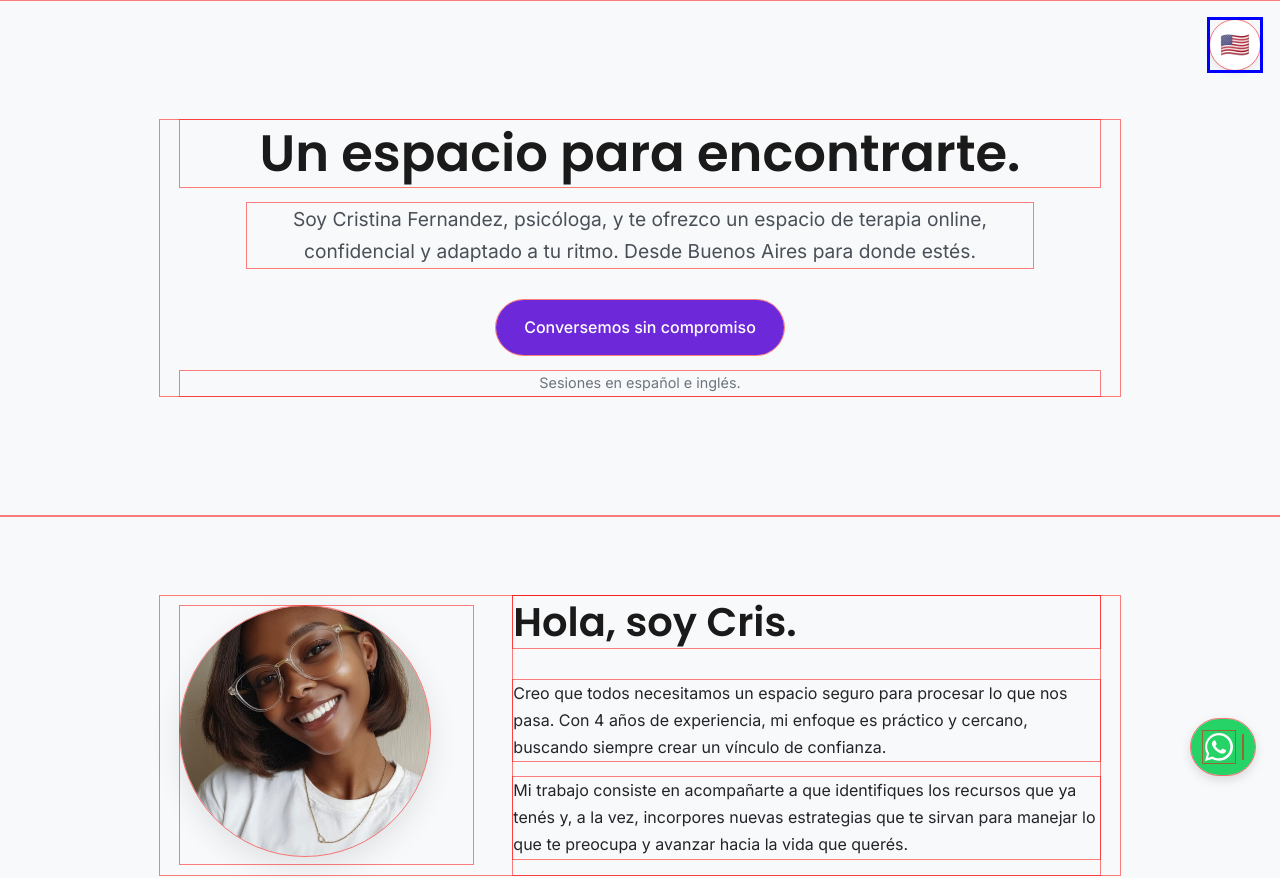
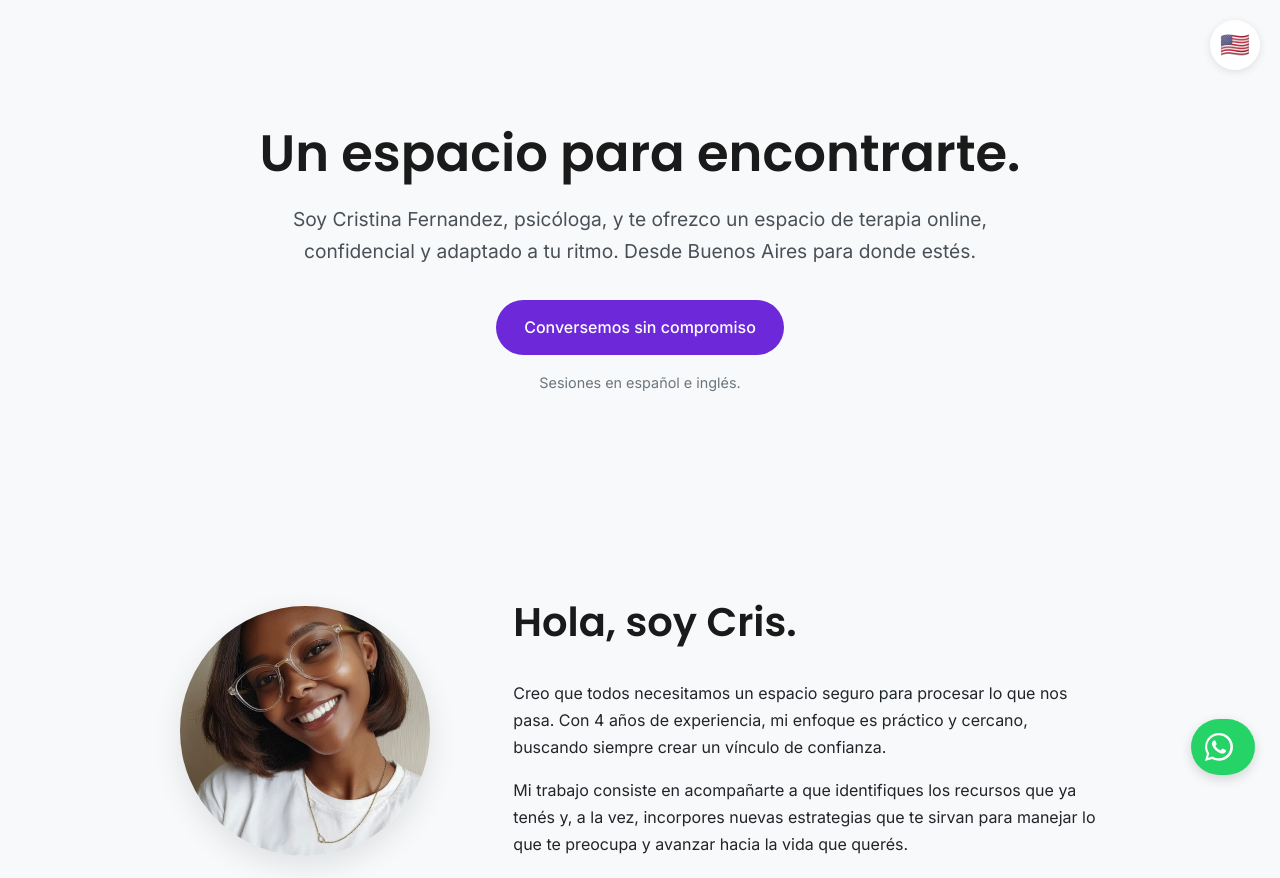
Before and after one commit to Nachoeigu/website_testing, a plain HTML site: page index.html in a window 1280 px wide. Shown: the top 878 px of the page. Drawn offline with nearby package versions, Linux system fonts and the light colour scheme.

Commit message:
Update style.css

```diff
--- a/css/style.css
+++ b/css/style.css
@@ -26,36 +26,19 @@ body {
     line-height: 1.7;
 }
 
-.container {
-    max-width: 960px;
-    margin: 0 auto;
-    padding: 0 20px;
+/* --- NUEVA ARQUITECTURA DE CAPAS (A PRUEBA DE BALAS) --- */
+.page-wrapper {
+    position: relative;
+    z-index: 1; /* Todo el contenido de la página vive en la capa 1 */
 }
 
-h1, h2, h3, h4 {
-    font-family: var(--font-title);
-    color: #1a1a1a;
-    line-height: 1.3;
+.floating-buttons {
+    position: relative;
+    z-index: 1000; /* El contenedor de los botones vive en la capa 1000 */
 }
 
-h1 { font-size: 3.2rem; margin-bottom: 1rem; }
-h2 { font-size: 2.5rem; margin-bottom: 2rem; text-align: center; }
-h3 { font-size: 1.8rem; margin-bottom: 1.5rem; text-align: center; }
-h4 { font-size: 1.2rem; margin-bottom: 0.5rem; }
-
-p {
-    margin-bottom: 1rem;
-    max-width: 65ch;
-}
-
-section {
-    padding: 80px 0;
-}
-
-/* --- BOTONES FLOTANTES (SOLUCIÓN DEFINITIVA DE CAPAS) --- */
 .lang-switcher, .whatsapp-flotante {
-    position: fixed;
-    z-index: 9999; /* Un z-index muy alto para estar por encima de todo */
+    position: fixed; /* Los botones se posicionan respecto a la ventana */
 }
 
 .lang-switcher {
@@ -88,7 +71,6 @@ section {
 .whatsapp-flotante {
     bottom: 25px;
     right: 25px;
-    left: auto;
     background-color: #25D366;
     color: #FFF;
     border-radius: 50px;
@@ -118,7 +100,33 @@ section {
     margin-right: 8px;
 }
 
-/* --- COMPONENTES GENERALES --- */
+/* --- ESTILOS DEL CONTENIDO (DENTRO DE .page-wrapper) --- */
+.container {
+    max-width: 960px;
+    margin: 0 auto;
+    padding: 0 20px;
+}
+
+h1, h2, h3, h4 {
+    font-family: var(--font-title);
+    color: #1a1a1a;
+    line-height: 1.3;
+}
+
+h1 { font-size: 3.2rem; margin-bottom: 1rem; }
+h2 { font-size: 2.5rem; margin-bottom: 2rem; text-align: center; }
+h3 { font-size: 1.8rem; margin-bottom: 1.5rem; text-align: center; }
+h4 { font-size: 1.2rem; margin-bottom: 0.5rem; }
+
+p {
+    margin-bottom: 1rem;
+    max-width: 65ch;
+}
+
+section {
+    padding: 80px 0;
+}
+
 .btn {
     display: inline-block;
     background-color: var(--primary-color);
@@ -135,12 +143,9 @@ section {
     background-color: #5b21b6;
 }
 
-/* --- SECCIONES ESPECÍFICAS --- */
 #hero {
     text-align: center;
     padding: 120px 0;
-    position: relative; /* Necesario para el z-index */
-    z-index: 1; /* Mantiene esta sección en la capa base */
 }
 #hero p {
     font-size: 1.2rem;
@@ -317,13 +322,3 @@ footer .copy {
         grid-template-columns: 1fr;
     }
 }
-
-
-/* --- CÓDIGO DE DEBUGGING (BORRAR DESPUÉS) --- */
-* {
-    outline: 1px solid rgba(255, 0, 0, 0.5) !important; /* Borde rojo para todo */
-}
-
-.lang-switcher {
-    outline: 3px solid blue !important; /* Borde azul grueso para el botón */
-}
```
